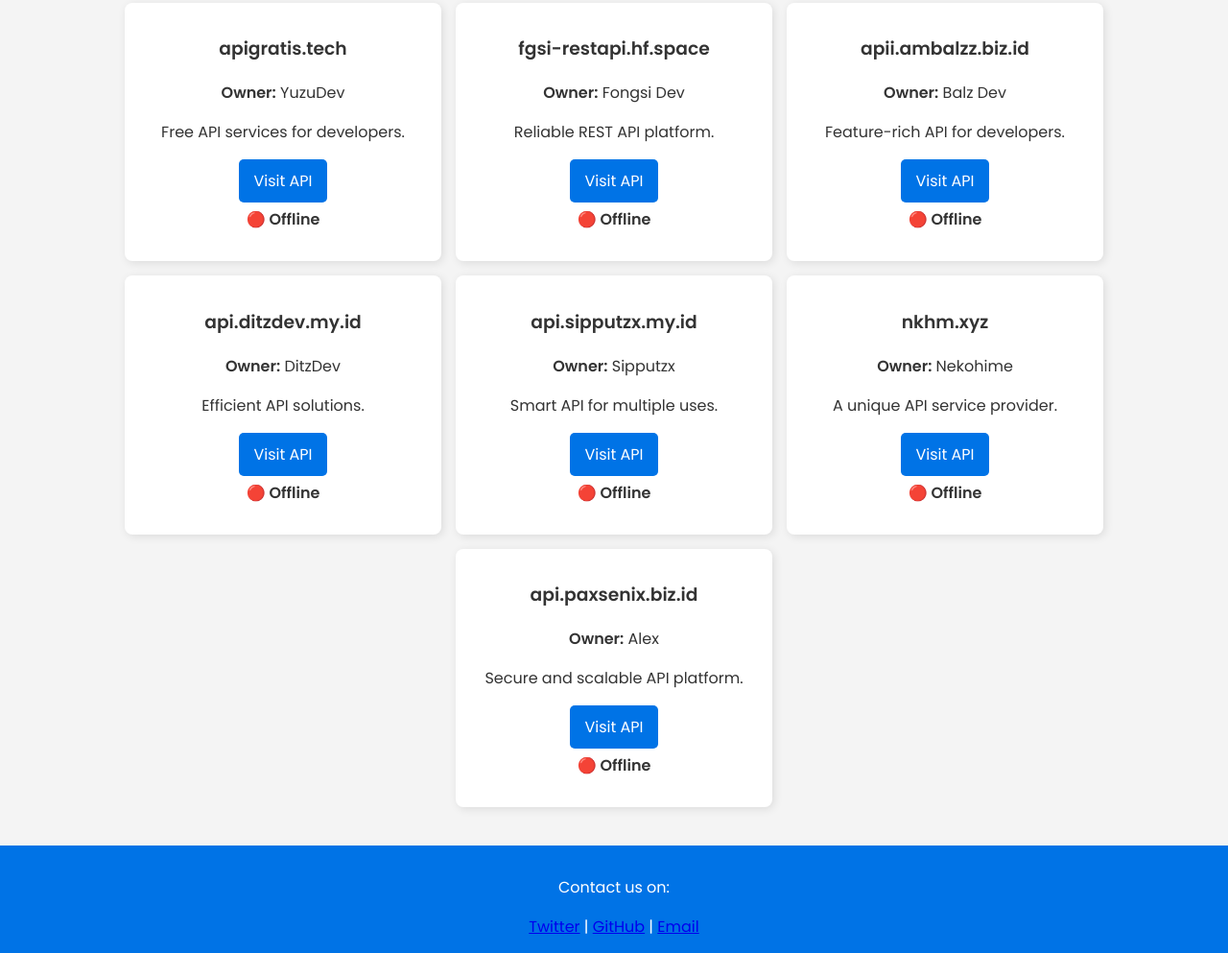
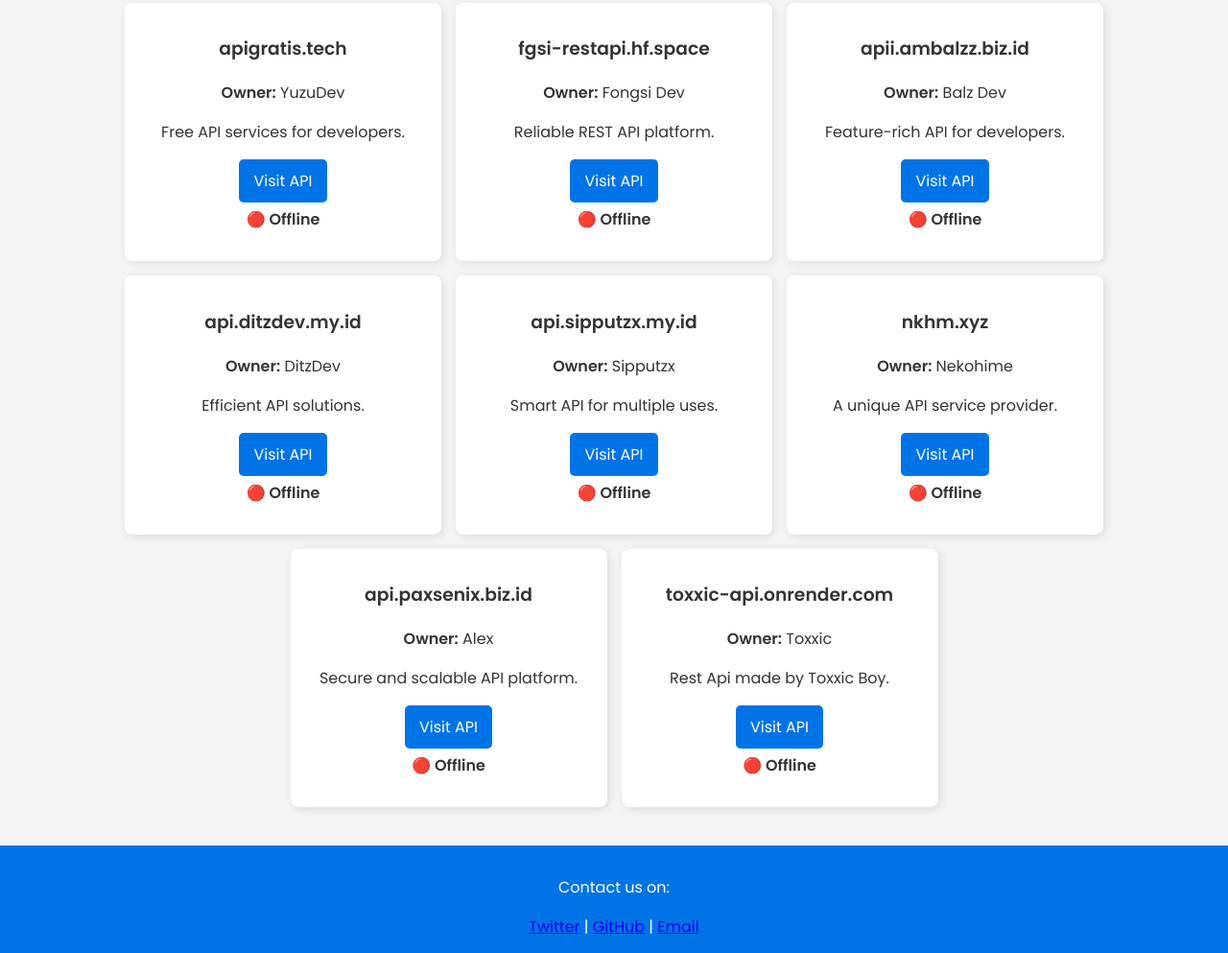
Before and after one commit to Lazack28/All-Api, a plain HTML site: page index.html in a window 1280 px wide. Shown: the part 707-1700 px from the top of the page at 96% size. Drawn offline with Linux system fonts and the light colour scheme; no server answers.

Commit message:
Update index.html

```diff
--- a/index.html
+++ b/index.html
@@ -128,7 +128,8 @@
             { owner: "DitzDev", name: "api.ditzdev.my.id", link: "https://api.ditzdev.my.id", description: "Efficient API solutions." },
             { owner: "Sipputzx", name: "api.sipputzx.my.id", link: "https://api.sipputzx.my.id", description: "Smart API for multiple uses." },
             { owner: "Nekohime", name: "nkhm.xyz", link: "https://nkhm.xyz", description: "A unique API service provider." },
-            { owner: "Alex", name: "api.paxsenix.biz.id", link: "https://api.paxsenix.biz.id", description: "Secure and scalable API platform." }
+            { owner: "Alex", name: "api.paxsenix.biz.id", link: "https://api.paxsenix.biz.id", description: "Secure and scalable API platform." },
+            { owner: "Toxxic", name: "toxxic-api.onrender.com", link: "https://toxxic-api.onrender.com", description: "Rest Api made by Toxxic Boy." }
         ];
 
         function loadAPIs() {
```
